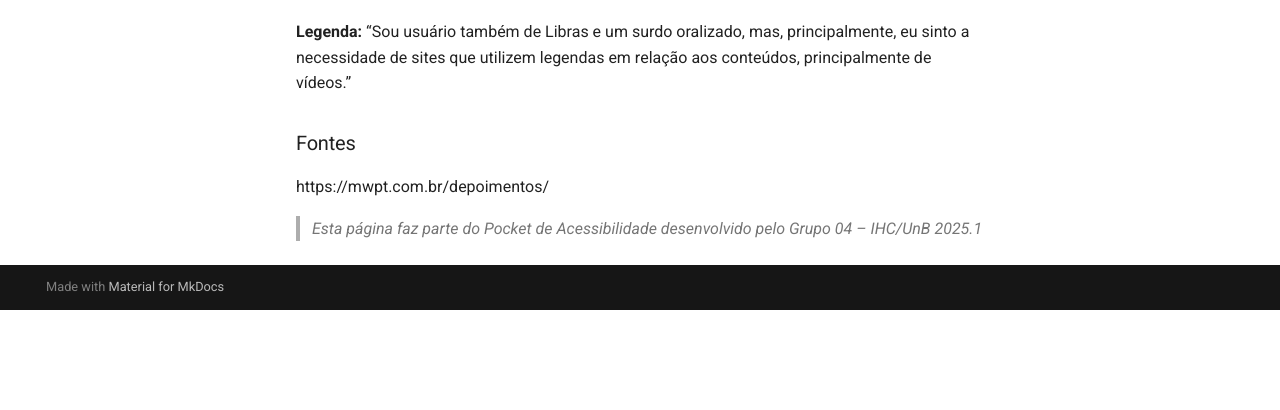
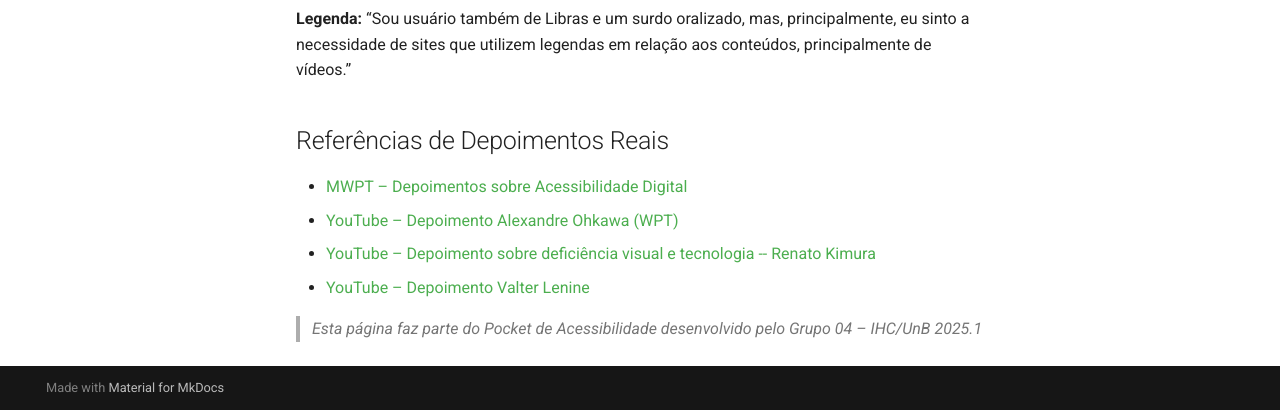
Before and after one commit to UnBIHC2025-1/IHC-2025.1-Grupo04, an MkDocs documentation site: the page built from docs/empatia/empatia.md, in a window 1280 px wide and 900 px high, scrolled down 2752 px, cut to the strip 490-900 px from the top of the window. Built offline with MkDocs 1.6.1 and Material for MkDocs 9.7.7, drawn with Linux system fonts in a browser that asks for light colours; comment, search, counter and statistics services are not loaded; before the commit the page ends 3552 px from its top, so only the background shows below that; some of the changed text lies outside the part shown.

```diff
--- a/docs/empatia/empatia.md
+++ b/docs/empatia/empatia.md
@@ -69,7 +69,7 @@ referrerpolicy="strict-origin-when-cross-origin" allowfullscreen>
 **Legenda:**
 “Pensar em uma internet acessível pra todo mundo é a gente garantir que as pessoas, com ou sem deficiência, vão ter acesso a qualquer tipo de informação, em qualquer contexto.”
 
-## Depoimento - Valter Lenine (WPT)
+### Depoimento - Valter Lenine (WPT)
 
 <iframe width="100%" height="400" src="https://www.youtube.com/embed/BWa19aYVBRM?list=PLGBeQBPkoih47wcbPqc7A2ll47FTBb7y-" title="WPT | Depoimento Valter Lenine (com audiodescrição)" frameborder="0" allow="accelerometer; autoplay; clipboard-write; encrypted-media; gyroscope; picture-in-picture; web-share" referrerpolicy="strict-origin-when-cross-origin" allowfullscreen></iframe>
 
@@ -77,8 +77,14 @@ referrerpolicy="strict-origin-when-cross-origin" allowfullscreen>
 “Sou usuário também de Libras e um surdo oralizado, mas, principalmente, eu sinto a necessidade de sites que utilizem legendas em relação aos conteúdos, principalmente de vídeos.”
 
 
-### Fontes
 
-https://mwpt.com.br/depoimentos/
+##  Referências de Depoimentos Reais
+
+- [MWPT – Depoimentos sobre Acessibilidade Digital](https://mwpt.com.br/depoimentos/)
+- [YouTube – Depoimento Alexandre Ohkawa (WPT)](https://www.youtube.com/watch?v=pLNoYOxP-9U)
+- [YouTube – Depoimento sobre deficiência visual e tecnologia -- Renato Kimura](https://www.youtube.com/watch?v=biv74pYXQWk)
+- [YouTube – Depoimento Valter Lenine](https://www.youtube.com/watch?v=BWa19aYVBRM&list=PLGBeQBPkoih47wcbPqc7A2ll47FTBb7y-)
+
+
 
 > _Esta página faz parte do Pocket de Acessibilidade desenvolvido pelo Grupo 04 – IHC/UnB 2025.1_
--- a/mkdocs.yml
+++ b/mkdocs.yml
@@ -21,7 +21,7 @@ nav:
 
   - Do e Donot: 'do-donot/do-donot.md'
 
-  - Empatia e Educação: 'empatia/empatia.md'
+  - Conscientização: 'empatia/empatia.md'
 
 theme:
   name: material
```
